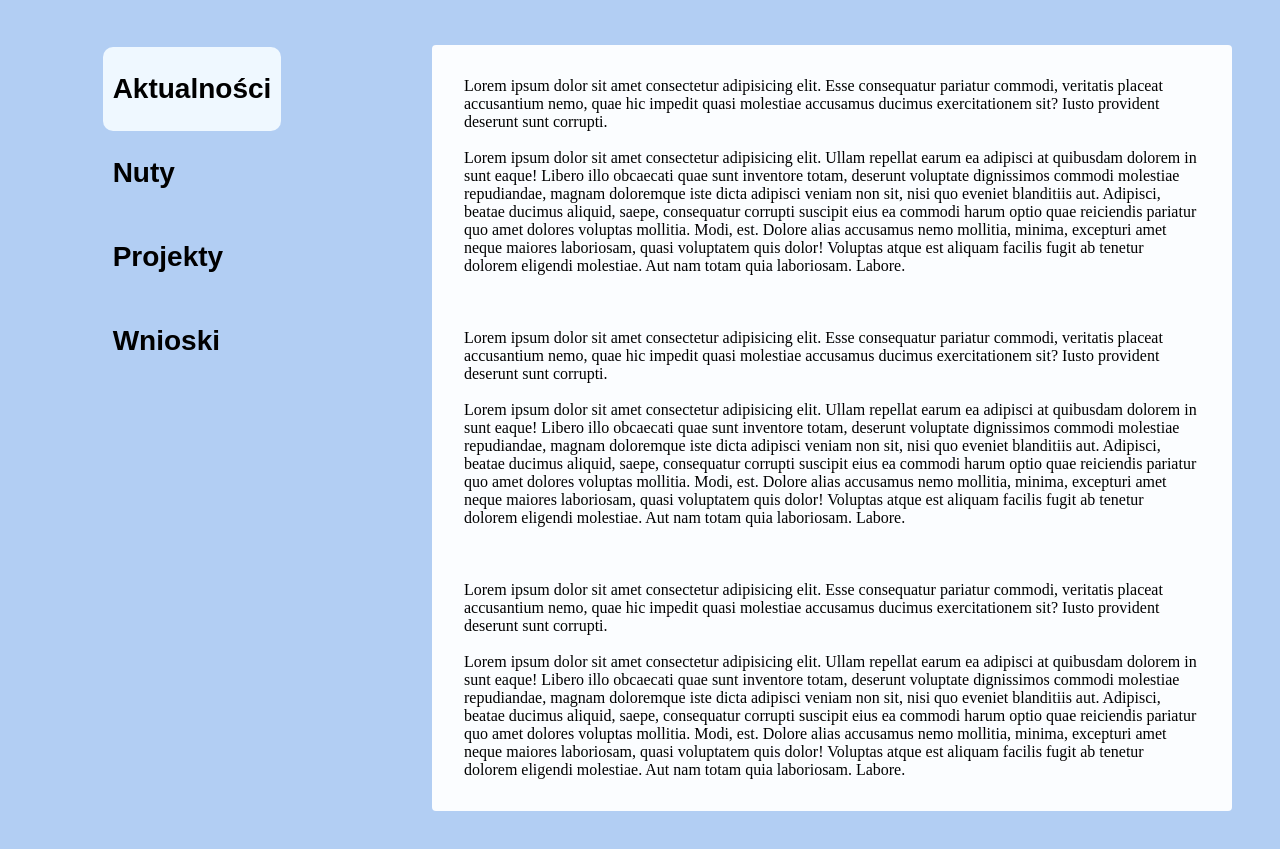
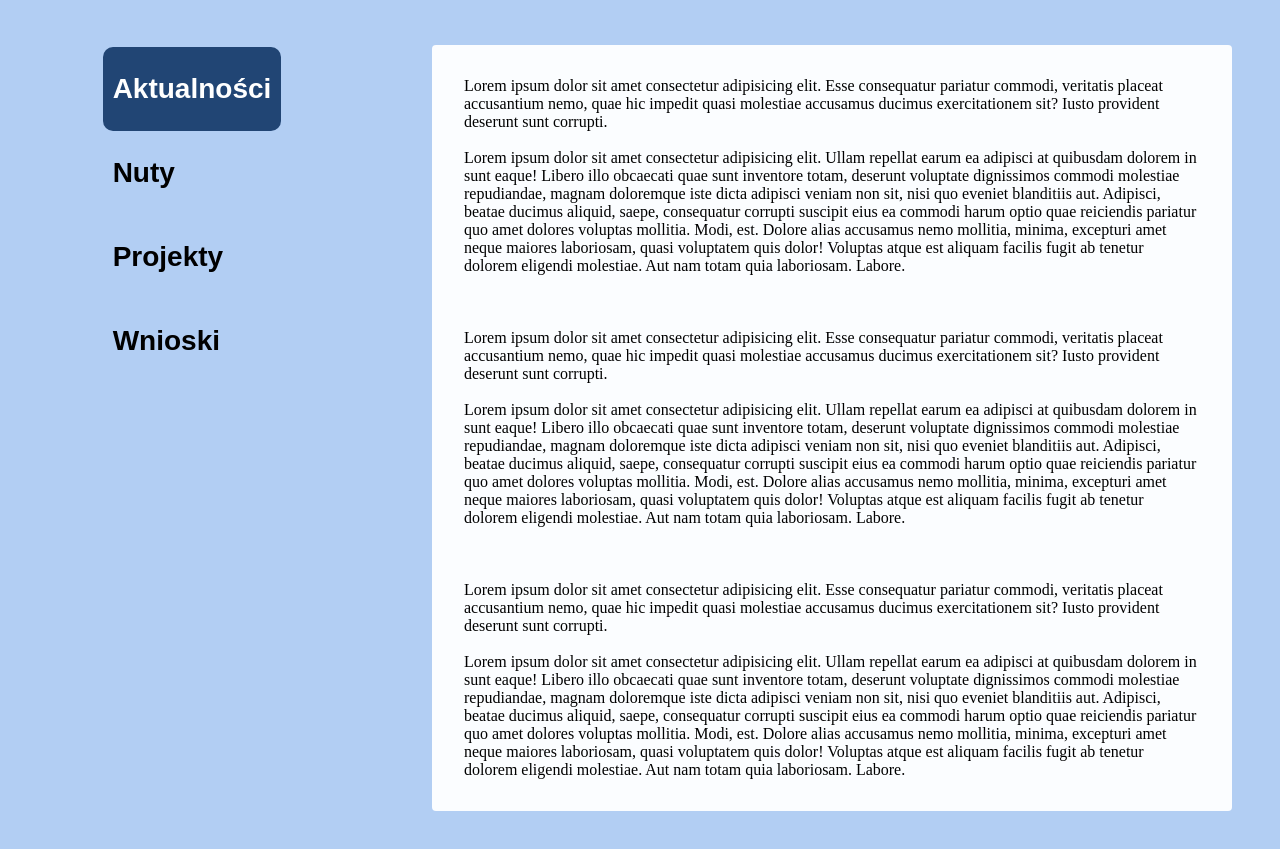
Before and after one commit to kondzikoo/Orkiestrator, a plain HTML site: page index.html in a window 1280 px wide. In both pictures the pointer is over the button "Aktualności". Shown: the part 63-912 px from the top of the page. Drawn offline with Linux system fonts and the light colour scheme.

Commit message:
change asideNav button hover color

```diff
--- a/style.css
+++ b/style.css
@@ -73,6 +73,8 @@ aside {
 #asideNavigation button:hover {
     transition: 0.1s;
     background-color: rgb(239, 248, 255);
+    background-color: rgb(33, 69, 116);
+    color: white;
     cursor: pointer;
     border-radius: 10px;
 }
```
